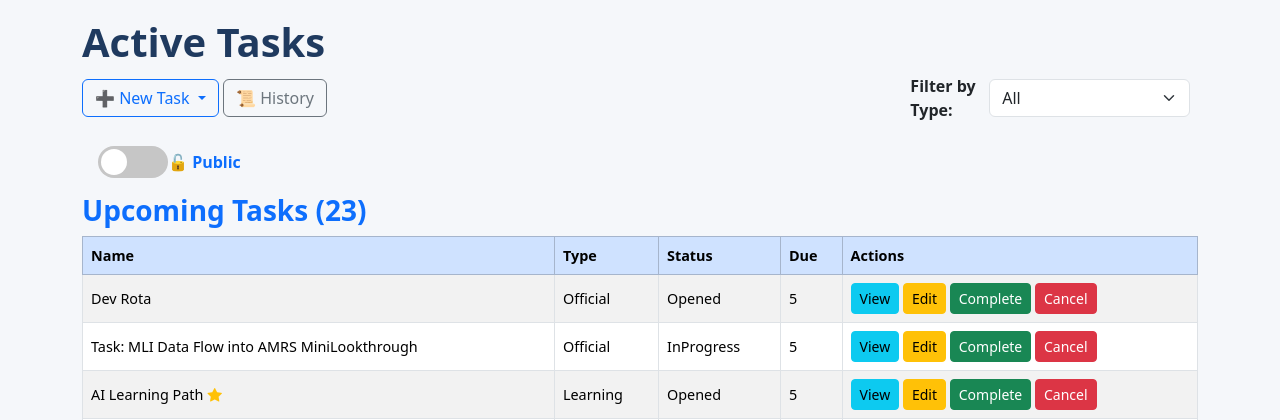
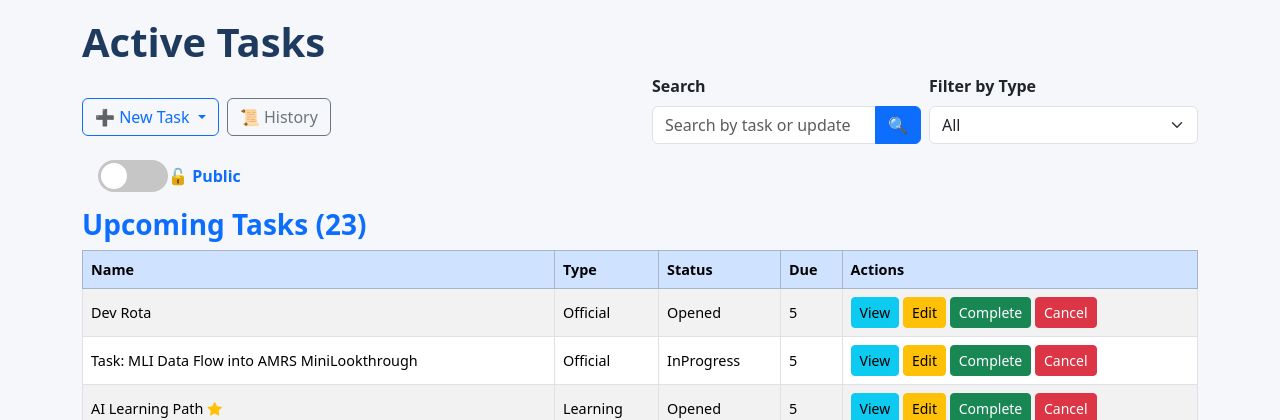
Before and after one commit to bhadrinath95/worktracker, a Django app: page / in a window 1280 px wide. Shown: the part 56-476 px from the top of the page. Run offline with Django 5.2, Linux system fonts and the light colour scheme; a user stored in the database is signed in; data comes from the database, SQL or seed files in the repository; both versions use the stored data as it was after the commit; some libraries are stand-ins or nearby versions.

Commit message:
Initial commit

```diff
--- a/templates/tracker/task_list.html
+++ b/templates/tracker/task_list.html
@@ -25,8 +25,13 @@
 
 <h1>Active Tasks</h1>
 
-<div class="d-flex flex-wrap align-items-center justify-content-between mb-3">
-    <div class="dropdown mb-2">
+<div class="row align-items-end mb-3">
+
+  <!-- LEFT SIDE (Buttons) -->
+  <div class="col-md-6 mb-2">
+    <div class="d-flex gap-2 flex-wrap">
+
+      <div class="dropdown">
         <button class="btn btn-outline-primary dropdown-toggle"
                 type="button"
                 data-bs-toggle="dropdown"
@@ -46,19 +51,51 @@
             </a>
           </li>
         </ul>
-    <a href="{% url 'tracker:task_history' %}" class="btn btn-outline-secondary">📜 History</a>
       </div>
 
-  <form method="get" class="d-flex align-items-center mb-2 ms-auto">
-    <label for="task_type" class="me-2 fw-bold">Filter by Type:</label>
-    <select name="task_type" id="task_type" class="form-select me-2" style="min-width: 160px;" onchange="this.form.submit()">
+      <a href="{% url 'tracker:task_history' %}"
+         class="btn btn-outline-secondary">
+         📜 History
+      </a>
+
+    </div>
+  </div>
+
+  <!-- RIGHT SIDE (Search + Filter) -->
+  <div class="col-md-6">
+    <form method="get" class="row g-2 align-items-end">
+
+      <div class="col-md-6">
+        <label class="form-label fw-bold">Search</label>
+        <div class="input-group">
+          <input type="text"
+                 name="search"
+                 value="{{ search_query }}"
+                 class="form-control"
+                 placeholder="Search by task or update">
+          <button type="submit" class="btn btn-primary">🔍</button>
+        </div>
+      </div>
+
+      <div class="col-md-6">
+        <label class="form-label fw-bold">Filter by Type</label>
+        <select name="task_type"
+                class="form-select"
+                onchange="this.form.submit()">
           <option value="">All</option>
           {% for ttype in task_types %}
-        <option value="{{ ttype.id }}" {% if selected_type == ttype.id %}selected{% endif %}>{{ ttype.name }}</option>
+            <option value="{{ ttype.id }}"
+              {% if selected_type == ttype.id %}selected{% endif %}>
+              {{ ttype.name }}
+            </option>
           {% endfor %}
         </select>
-    <noscript><button type="submit" class="btn btn-secondary">Filter</button></noscript>
+      </div>
+
+      <input type="hidden" name="view" value="{{ view_mode }}">
+
     </form>
+  </div>
 
 </div>
 
--- a/tracker/views.py
+++ b/tracker/views.py
@@ -29,27 +29,52 @@ class TaskListView(LoginRequiredMixin, ListView):
     context_object_name = 'tasks'
 
     def get_queryset(self):
-        queryset = Task.objects.exclude(status__in=['Completed', 'Cancelled', 'Hold']).exclude(is_bookmark=True).exclude(is_template=True)
+        queryset = Task.objects.exclude(
+            status__in=['Completed', 'Cancelled', 'Hold']
+        ).exclude(
+            is_bookmark=True
+        ).exclude(
+            is_template=True
+        )
+
         view_mode = self.request.GET.get('view', 'public')
+
+        # 🔒 Private / Public Logic
         if view_mode == "private":
-            user_profile  = getattr(self.request.user, "userprofile", None)
+            user_profile = getattr(self.request.user, "userprofile", None)
+
             if user_profile is None or not user_profile.special_privilege_password:
                 messages.error(self.request, "You do not have access to private tasks.")
                 return Task.objects.none()
+
             if not self.request.session.get("private_access"):
                 raise PermissionError("PRIVATE_ACCESS_REQUIRED")
+
             queryset = queryset.filter(is_private=True)
+
         elif view_mode == "public":
             self.request.session['private_access'] = False
             queryset = queryset.filter(is_private=False)
 
+        # 🔍 Search filter
+        search_query = self.request.GET.get('search')
+        if search_query:
+            queryset = queryset.filter(
+                Q(name__icontains=search_query) |
+                Q(updates__description__icontains=search_query)
+            ).distinct()
+
+        # 📂 Task type filter
         task_type_id = self.request.GET.get('task_type')
         if task_type_id:
             queryset = queryset.filter(task_type_id=task_type_id)
 
         tasks = list(queryset)
+
+        # Remove today's tasks from upcoming
         tasks = [t for t in tasks if t.days_till_upcoming != 0]
 
+        # Custom sorting
         tasks.sort(
             key=lambda t: (
                 t.days_till_upcoming is None,
@@ -59,16 +84,19 @@ class TaskListView(LoginRequiredMixin, ListView):
                 t.name.lower(),
             )
         )
+
         return tasks
 
     def get_context_data(self, **kwargs):
         context = super().get_context_data(**kwargs)
 
         task_type_id = self.request.GET.get('task_type')
+        search_query = self.request.GET.get('search', '')
+        view_mode = self.request.GET.get('view', 'public')
+
         context['task_types'] = TaskType.objects.all()
         context['selected_type'] = int(task_type_id) if task_type_id else None
-
-        view_mode = self.request.GET.get('view', 'public')
+        context['search_query'] = search_query
         context['view_mode'] = view_mode
 
         common_filters = {}
@@ -76,34 +104,52 @@ class TaskListView(LoginRequiredMixin, ListView):
         if task_type_id:
             common_filters['task_type_id'] = task_type_id
 
+        if search_query:
+            common_filters['name__icontains'] = search_query
+
+        # Handle private/public
         if view_mode == "private":
             common_filters['is_private'] = True
+        else:
+            common_filters['is_private'] = False
 
-        all_tasks = Task.objects.filter(**common_filters) \
+        # Base queryset
+        base_queryset = Task.objects.filter(**common_filters) \
             .exclude(status__in=['Completed', 'Cancelled', 'Hold']) \
             .exclude(is_bookmark=True) \
             .exclude(is_template=True) \
             .order_by('name')
-        today_tasks = [task for task in all_tasks if task.days_till_upcoming == 0]
+
+        # 🟢 Today's Tasks
+        today_tasks = [
+            task for task in base_queryset
+            if task.days_till_upcoming == 0
+        ]
         context['today_tasks'] = today_tasks
 
-        if view_mode == "public":
-            common_filters['is_private'] = False
-
+        # 🟡 Held Tasks
         held_tasks = Task.objects.filter(
             status__in=['Hold'],
             **common_filters
         ).exclude(is_template=True).order_by('name')
+
         context['held_tasks'] = held_tasks
 
+        # ⭐ Bookmarked Tasks
         bookmarked_tasks = Task.objects.filter(
             is_bookmark=True,
             status__in=['Opened', 'InProgress'],
             **common_filters
         ).exclude(is_template=True).order_by('name')
+
         context['bookmarked_tasks'] = bookmarked_tasks
 
-        template_tasks = Task.objects.filter(is_template=True, **common_filters)
+        # 📋 Template Tasks
+        template_tasks = Task.objects.filter(
+            is_template=True,
+            **common_filters
+        ).order_by('name')
+
         context['template_tasks'] = template_tasks
 
         return context
```
Also changed, not shown: db.sqlite3. Lines whose indentation alone changed are shown as unchanged.
